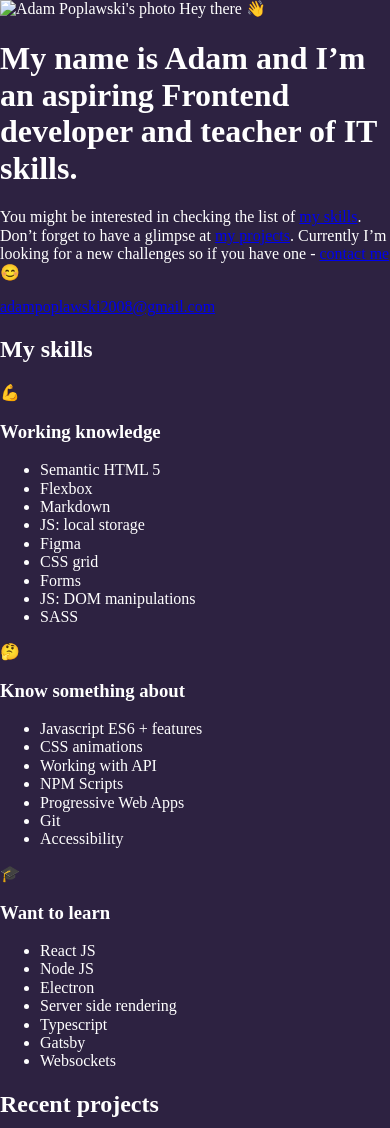
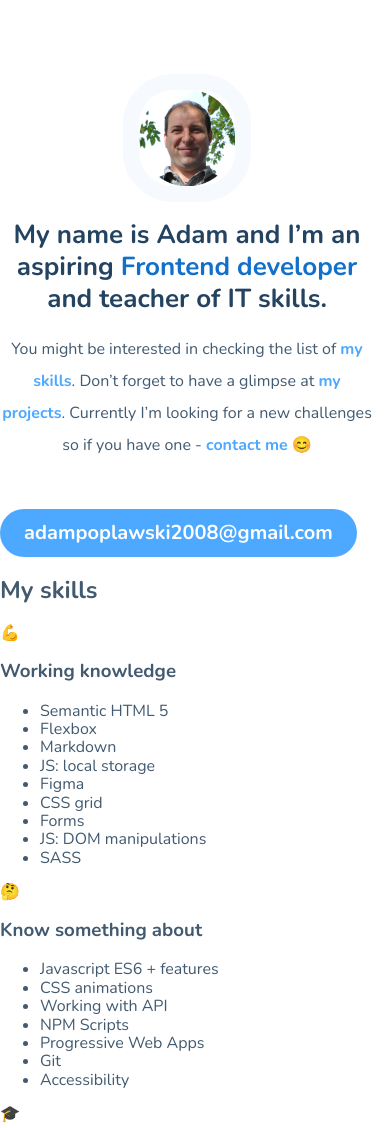
Before and after one commit to adam-poplawski/adam-poplawski.github.io, a website built with webpack: page src/pages/index.html in a window 390 px wide. Shown: the top 1128 px of the page. Built offline with nearby package versions, Linux system fonts and the light colour scheme.

Commit message:
mobile section hero style added

```diff
--- a/src/pages/index.html
+++ b/src/pages/index.html
@@ -22,16 +22,16 @@
   <main>
     <section class="hero">
       <div class="hero__image-container">
-        <img class="hero__image" alt="Adam Poplawski's photo">
+        <img class="hero__image" src="../assets/img/ja.png" alt="Adam Poplawski's photo">
         <span class="hero__hello">Hey there 👋</span>
       </div>
       <div class="hero__description">
         <h1 class="hero__header">My name is Adam and I’m an aspiring <span class="hero__special">Frontend
             developer</span> and teacher of IT skills. </h1>
-        <p class="hero__paragraph">You might be interested in checking the list of <a href="#skills">my skills</a>.
+        <p class="hero__paragraph">You might be interested in checking the list of <a class="hero__link" href="#skills">my skills</a>.
           Don’t forget to have a
-          glimpse at <a href="#projects">my projects</a>. Currently I’m looking for a new challenges so if you have one
-          - <a href="#contact">contact me</a> 😊</p>
+          glimpse at <a class="hero__link" href="#projects">my projects</a>. Currently I’m looking for a new challenges so if you have one
+          - <a class="hero__link" href="#contact">contact me</a> 😊</p>
         <a class="hero__contact" href="mailto:adampoplawski2008@gmail.com">adampoplawski2008@gmail.com</a>
       </div>
     </section>
--- a/src/scss/_variables.scss
+++ b/src/scss/_variables.scss
@@ -1 +1,4 @@
-$wtf: #2D2241;
+$text: #425a70;
+$textDark: #234361;
+$blue: #1070ca;
+$lightBlue: #4da8ff;
--- a/src/scss/main.scss
+++ b/src/scss/main.scss
@@ -1,13 +1,18 @@
 @import "~normalize.css";
+@import url('https://fonts.googleapis.com/css2?family=Nunito:wght@300;600;700&family=Roboto+Mono:wght@400;700&display=swap');
+@import "_variables";
+@import "modules/hero.scss";
 
-@import "_variables";
-@import "modules/hello.scss";
+
+html {
+  box-sizing: border-box;
+}
+
+*, *:before, *:after {
+  box-sizing: inherit;
+}
 
 body {
-  background: $wtf;
-  color: #fff;
-  display: flex;
-  align-items: center;
-  justify-content: center;
-  min-height: 100vh;
+  font-family: 'Nunito', sans-serif;
+  color: $text;
 }
--- /dev/null
+++ b/src/scss/modules/hero.scss
@@ -0,0 +1,52 @@
+.hero {
+  padding: 74px 16px 0 0;
+  &__contact {
+    border-radius: 64px;
+    color: #fff;
+    background: $lightBlue;
+    display: inline-block;
+    padding: 4px 24px;
+    font-size: 20px;
+    font-weight: bold;
+    line-height: 40px;
+    text-decoration: none;
+  }
+
+  &__header {
+    font-size: 26px;
+    line-height: 32px;
+    text-align: center;
+    color: $textDark;
+  }
+  &__hello {
+    display: none;
+  }
+  &__image {
+    box-sizing: content-box;
+    width: 96px;
+    height: 96px;
+    border: 16px solid #f6f9fd;
+    border-radius: 50px;
+  }
+  &__image-container {
+    display: flex;
+    align-items: center;
+    justify-content: center;
+  }
+
+  &__link {
+    font-weight: bold;
+    color: $lightBlue;
+    text-decoration: none;
+  }
+  &__paragraph {
+    font-weight: 300;
+    font-size: 16px;
+    line-height: 32px;
+    text-align: center;
+    margin-bottom: 48px;
+  }
+  &__special {
+    color: $blue;
+  }
+}
```
Also changed, not shown: src/assets/img/ja-small.png (added), src/assets/img/ja.png (added).
